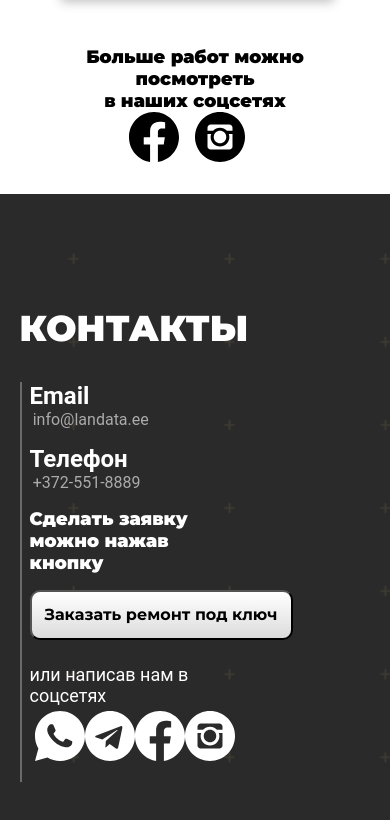
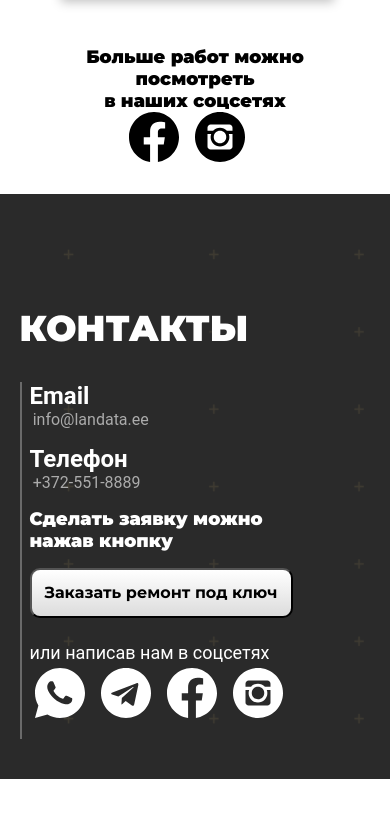
Before and after one commit to zpoison1993/Landata, a plain HTML site: page index.html in a window 390 px wide. Shown: the part 5859-6679 px from the top of the page. After the commit the page ends 6638 px from the top, so only its background shows below. Drawn offline with Linux system fonts and the light colour scheme.

Commit message:
layout fix for footer

```diff
--- a/index.html
+++ b/index.html
@@ -664,6 +664,12 @@
             .footer_wrapper {
                 width: 100%;
             }
+            .footer_content_left > .header_wrapper {
+                width: 80%;
+            }
+            .footer_content_left > .header_wrapper > .section-heading {
+                text-align: left;
+            }
             .footer_content_right--mobile {
                 display: flex;
                 flex-direction: column;
@@ -674,6 +680,9 @@
             }
             .footer_content_right {
                 display: none;
+            }
+            .footer_content_right--mobile > .detail_item > .main_contacts > div  {
+                margin-right: 1rem;
             }
         }
         @media (max-width: 590px) {
```
